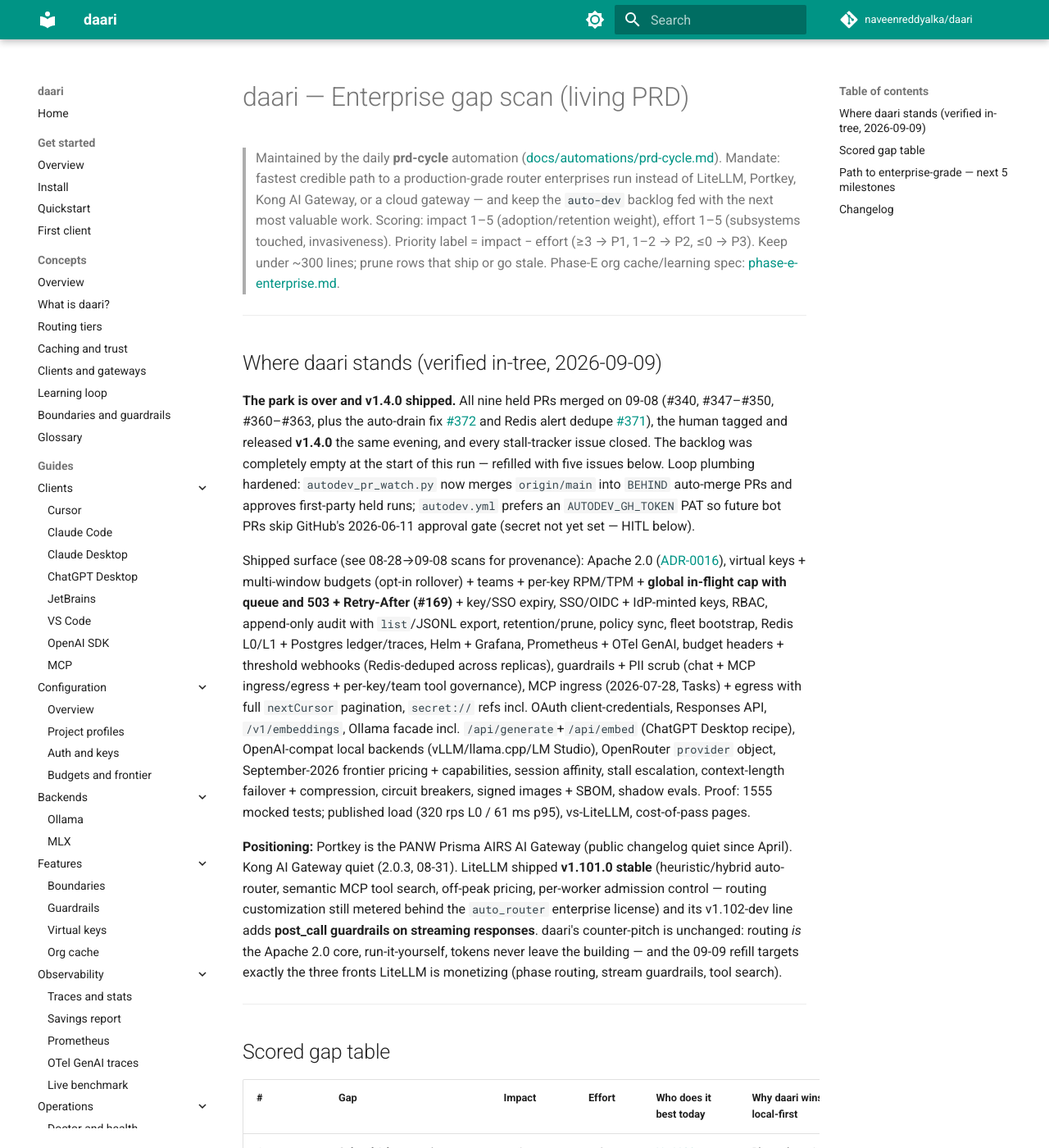
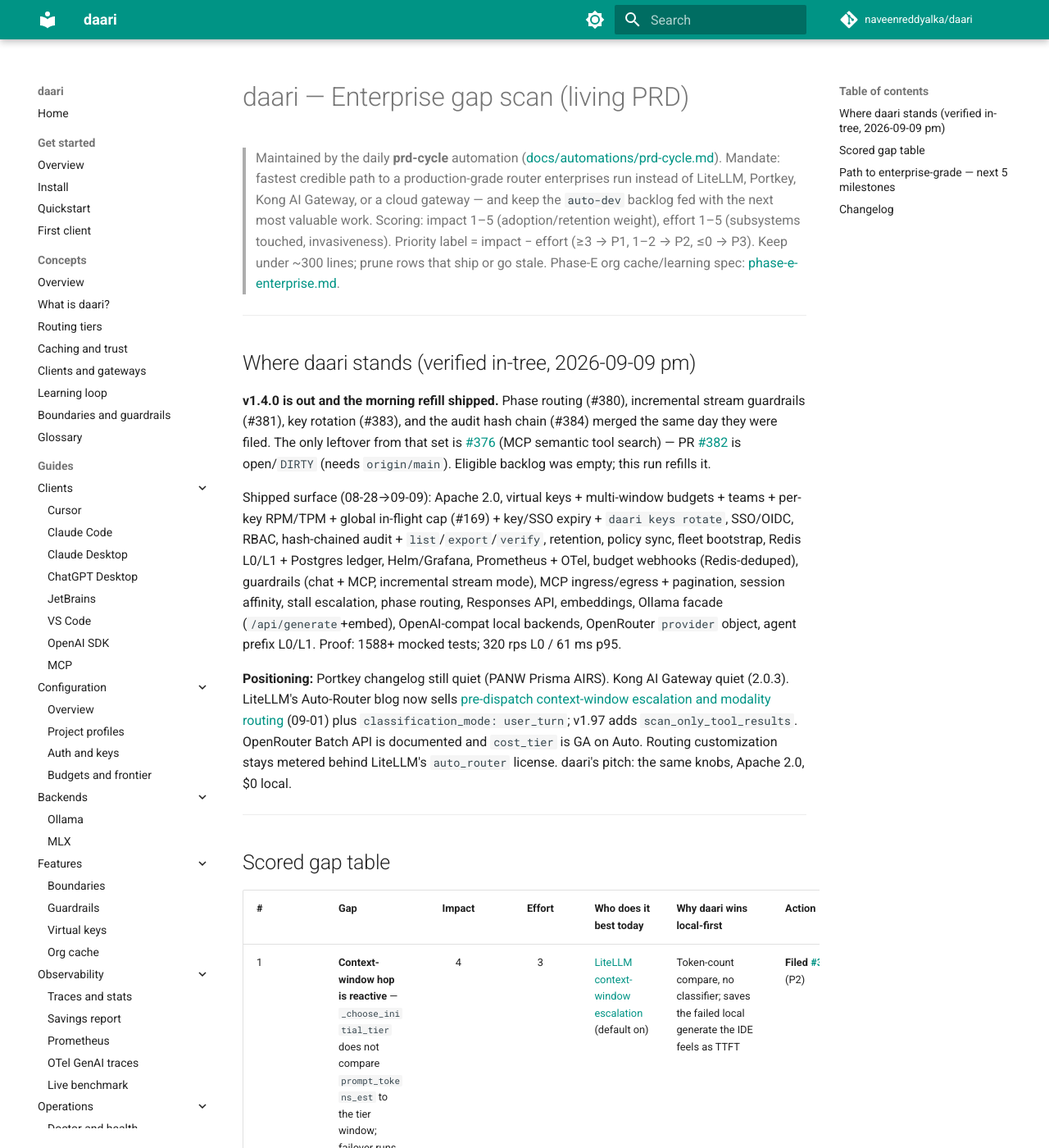
Before and after one commit to naveenreddyalka/daari, an MkDocs documentation site: the page built from docs/prd/ENTERPRISE.md, in a window 1280 px wide and 1400 px high. Shown: the whole window at 82% size. Built offline with MkDocs 1.6.1 and Material for MkDocs 9.7.7, drawn with Linux system fonts in a browser that asks for light colours; comment, search, counter and statistics services are not loaded; some of the changed text lies outside the part shown.

Commit message:
docs(prd): 2026-09-09 pm gap scan — refill after morning drain; filed #385–#389
Co-authored-by: Cursor <cursoragent@cursor.com>

```diff
--- a/docs/prd/ENTERPRISE.md
+++ b/docs/prd/ENTERPRISE.md
@@ -11,46 +11,34 @@
 
 ---
 
-## Where daari stands (verified in-tree, 2026-09-09)
+## Where daari stands (verified in-tree, 2026-09-09 pm)
 
-**The park is over and v1.4.0 shipped.** All nine held PRs merged on 09-08
-(#340, #347–#350, #360–#363, plus the auto-drain fix
-[#372](https://github.com/naveenreddyalka/daari/pull/372) and Redis alert
-dedupe [#371](https://github.com/naveenreddyalka/daari/pull/371)), the human
-tagged and released **v1.4.0** the same evening, and every stall-tracker issue
-closed. The backlog was completely empty at the start of this run — refilled
-with five issues below. Loop plumbing hardened: `autodev_pr_watch.py` now
-merges `origin/main` into `BEHIND` auto-merge PRs and approves first-party
-held runs; `autodev.yml` prefers an `AUTODEV_GH_TOKEN` PAT so future bot PRs
-skip GitHub's 2026-06-11 approval gate (secret not yet set — HITL below).
+**v1.4.0 is out and the morning refill shipped.** Phase routing (#380),
+incremental stream guardrails (#381), key rotation (#383), and the audit hash
+chain (#384) merged the same day they were filed. The only leftover from that
+set is [#376](https://github.com/naveenreddyalka/daari/issues/376) (MCP
+semantic tool search) — PR [#382](https://github.com/naveenreddyalka/daari/pull/382)
+is open/`DIRTY` (needs `origin/main`). Eligible backlog was empty; this run
+refills it.
 
-Shipped surface (see 08-28→09-08 scans for provenance): Apache 2.0
-([ADR-0016](../adr/0016-apache-2-relicense.md)), virtual keys + multi-window
-budgets (opt-in rollover) + teams + per-key RPM/TPM + **global in-flight cap
-with queue and 503 + Retry-After (#169)** + key/SSO expiry, SSO/OIDC +
-IdP-minted keys, RBAC, append-only audit with `list`/JSONL export,
-retention/prune, policy sync, fleet bootstrap, Redis L0/L1 + Postgres
-ledger/traces, Helm + Grafana, Prometheus + OTel GenAI, budget headers +
-threshold webhooks (Redis-deduped across replicas), guardrails + PII scrub
-(chat + MCP ingress/egress + per-key/team tool governance), MCP ingress
-(2026-07-28, Tasks) + egress with full `nextCursor` pagination, `secret://`
-refs incl. OAuth client-credentials, Responses API, `/v1/embeddings`, Ollama
-facade incl. `/api/generate`+`/api/embed` (ChatGPT Desktop recipe),
-OpenAI-compat local backends (vLLM/llama.cpp/LM Studio), OpenRouter
-`provider` object, September-2026 frontier pricing + capabilities, session
-affinity, stall escalation, context-length failover + compression, circuit
-breakers, signed images + SBOM, shadow evals. Proof: 1555 mocked tests;
-published load (320 rps L0 / 61 ms p95), vs-LiteLLM, cost-of-pass pages.
+Shipped surface (08-28→09-09): Apache 2.0, virtual keys + multi-window
+budgets + teams + per-key RPM/TPM + global in-flight cap (#169) + key/SSO
+expiry + `daari keys rotate`, SSO/OIDC, RBAC, hash-chained audit +
+`list`/`export`/`verify`, retention, policy sync, fleet bootstrap, Redis
+L0/L1 + Postgres ledger, Helm/Grafana, Prometheus + OTel, budget webhooks
+(Redis-deduped), guardrails (chat + MCP, incremental stream mode), MCP
+ingress/egress + pagination, session affinity, stall escalation, phase
+routing, Responses API, embeddings, Ollama facade (`/api/generate`+embed),
+OpenAI-compat local backends, OpenRouter `provider` object, agent prefix
+L0/L1. Proof: 1588+ mocked tests; 320 rps L0 / 61 ms p95.
 
-**Positioning:** Portkey is the PANW Prisma AIRS AI Gateway (public changelog
-quiet since April). Kong AI Gateway quiet (2.0.3, 08-31). LiteLLM shipped
-**v1.101.0 stable** (heuristic/hybrid auto-router, semantic MCP tool search,
-off-peak pricing, per-worker admission control — routing customization still
-metered behind the `auto_router` enterprise license) and its v1.102-dev line
-adds **post_call guardrails on streaming responses**. daari's counter-pitch
-is unchanged: routing *is* the Apache 2.0 core, run-it-yourself, tokens never
-leave the building — and the 09-09 refill targets exactly the three fronts
-LiteLLM is monetizing (phase routing, stream guardrails, tool search).
+**Positioning:** Portkey changelog still quiet (PANW Prisma AIRS). Kong AI
+Gateway quiet (2.0.3). LiteLLM's Auto-Router blog now sells
+[pre-dispatch context-window escalation and modality routing](https://docs.litellm.ai/blog/auto-router-more-routing-configurations)
+(09-01) plus `classification_mode: user_turn`; v1.97 adds
+`scan_only_tool_results`. OpenRouter Batch API is documented and `cost_tier`
+is GA on Auto. Routing customization stays metered behind LiteLLM's
+`auto_router` license. daari's pitch: the same knobs, Apache 2.0, $0 local.
 
 ---
 
@@ -58,89 +46,64 @@ LiteLLM is monetizing (phase routing, stream guardrails, tool search).
 
 | # | Gap | Impact | Effort | Who does it best today | Why daari wins local-first | Action |
 |---|-----|:--:|:--:|------------------------|----------------------------|--------|
-| 1 | **Subtask/phase routing** — no per-agent-phase tiering (explore/verify/implement); LiteLLM's 09-07 experiment matched fixed-Opus quality at 46% less cost; session affinity + stall escalation (the groundwork) merged 09-08 | 4 | 3 | [LiteLLM subtask classifier](https://docs.litellm.ai/blog/subtask-type-routing) (experimental, enterprise-licensed) | Phase detection from tool history is stateless and on-box; explore turns are exactly what $0 local tiers are for | **Done [#374](https://github.com/naveenreddyalka/daari/issues/374)** |
-| 2 | **Guardrails force full stream buffering** — `_can_relay_frontier_stream` returns False with guardrails on; every streamed answer buffers before the first byte (verified `router.py` ~3127) | 4 | 3 | [LiteLLM v1.102-dev streaming post_call guardrails](https://github.com/BerriAI/litellm/pull/38788) | Rules are regex + local PII scrub — incremental scanning is microseconds per chunk, no guardrail API hop | **Done [#375](https://github.com/naveenreddyalka/daari/issues/375)** |
-| 3 | **MCP semantic tool search** — pagination (#363) means aggregated catalogs of hundreds of tools now reach small local models, which are most hurt by tool flooding | 4 | 3 | LiteLLM `mcp_tool_search` (v1.101 stable, embedding-ranked) | `/v1/embeddings` + local embed models → $0 ranking, tool descriptions never leave the box | **Filed [#376](https://github.com/naveenreddyalka/daari/issues/376)** (P2) |
-| 4 | **No zero-downtime key rotation** — revoke+create is a hard cutover losing budgets/team/policy identity; SOC 2-style rotation schedules expect overlap | 3 | 2 | LiteLLM key regenerate | Rotation is a local state transition + audit row; completes the on-box credential lifecycle with expiry (#331) | **Done [#377](https://github.com/naveenreddyalka/daari/issues/377)** |
-| 5 | **Audit log is not tamper-evident** — SQLite rows editable by anyone with disk access; export shows no trace | 3 | 2 | Nobody (LiteLLM/Kong audit is plain DB rows) | Self-hosted audit needs tamper-evidence *more* than SaaS; SHA-256 hash chain is stdlib-only | **Done [#378](https://github.com/naveenreddyalka/daari/issues/378)** || 6 | **Batch API** — no `/v1/batches`; agents and eval pipelines increasingly submit batch jobs | 4 | 4 | OpenRouter Batch API (beta); LiteLLM e2e batch billing | Drain batches through idle local tiers overnight at $0 — no cloud gateway can copy it. MCP Tasks store (#315) is the template | Watch — file when a daari-served client sends batches; sketch first |
-| 7 | **MCP agent identity** — [WIF SEP-1933](https://github.com/modelcontextprotocol/modelcontextprotocol/pull/1933) + DPoP SEP-1932 both still **draft** (re-checked 09-09); MCP roadmap makes agent identity a priority area | 3 | 3 | MCP Tier-1 SDKs; LiteLLM MCP session RFC 7662 + ID-JAG relay | Workload JWTs (K8s/SPIFFE) as inbound auth fit fleets; `secret://oauth` + key expiry are the groundwork | Watch — file when SEP-1933 merges or a fleet asks |
-| 8 | **Gemini-native facade** — no `/v1beta` `generateContent`; Gemini CLI can't point at daari | 3 | 4 | Nobody self-hosted | Same dialect-facade trick as Ollama/Anthropic | Watch — file when a target client is confirmed |
-| 9 | **A2A gateway** — no Agent2Agent ingress/egress governance | 3 | 4 | Kong Agent Gateway | Local agents delegating over A2A get routing/cache/policy without a cloud hop | Watch — revisit when a daari-served client speaks A2A |
-| 10 | **Admin console** — web dashboard read-only; key/team/budget management is CLI-only | 3 | 4 | LiteLLM admin UI | CLI-first fits operators; a UI matters at org rollout scale | Watch — wait for operator demand |
-| 11 | **Off-peak pricing windows** — some providers discount by time window; daari prices flat per model | 2 | 2 | LiteLLM `off_peak_pricing` (v1.101 stable) | Local math at cost time; pairs with rollover (#349) | Watch — file when a provider daari routes to publishes off-peak rates |
-| 12 | **Per-request `cost_tier` body param** — OpenRouter Auto router GA'd it in-body; daari has `X-Daari-Tier-Cap` header + profiles | 2 | 2 | OpenRouter Auto router | Header + `.daari.yaml` cover most cases | Watch — file if a client can't set headers |
-| 13 | **Streamed live cost** — LiteLLM puts `usage.cost` on the final streamed usage chunk; daari streams a usage chunk without cost (cost headers can't carry a post-stream figure) | 2 | 2 | LiteLLM spend controls | Cost math is already local (#278); one field on the existing usage chunk | Watch — file when a streaming client asks for live spend |
-| 14 | **Ollama 0.34 facade parity** — 0.34 (rc3) adds OpenAI-compat client tool search and response compaction; daari's facade tolerates unknown fields (`extra="ignore"`) but hasn't been verified against the GA surface | 2 | 2 | Ollama upstream | Facade recipe is daari's ChatGPT Desktop path (#343) | Watch — verify `/api` parity when 0.34.0 GAs |
-| 15 | **Image/multimodal generation API** — chat vision routes; no `/v1/images` | 2 | 4 | OpenRouter Image API | Local diffusion is a different product | Non-goal for now |
+| 1 | **Context-window hop is reactive** — `_choose_initial_tier` does not compare `prompt_tokens_est` to the tier window; failover runs only after a local 400 (`failover.py`) | 4 | 3 | [LiteLLM context-window escalation](https://docs.litellm.ai/blog/auto-router-more-routing-configurations) (default on) | Token-count compare, no classifier; saves the failed local generate the IDE feels as TTFT | **Filed [#385](https://github.com/naveenreddyalka/daari/issues/385)** (P2) |
+| 2 | **Streamed usage has no `cost`** — `usage_chunk()` emits tokens only; `X-Daari-Cost` cannot carry a post-stream figure | 3 | 2 | LiteLLM spend controls | `cost_usd()` already local (#278); local tiers are $0 | **Filed [#386](https://github.com/naveenreddyalka/daari/issues/386)** (P2) |
+| 3 | **Chat tool results skip guardrails** — MCP `check_tool_result` exists; OpenAI `role=tool` / Anthropic `tool_result` reach the model unchecked | 3 | 2 | LiteLLM `scan_only_tool_results` (v1.97) | Same regex/PII engine; secrets in tool payloads never enter context or L0 | **Filed [#387](https://github.com/naveenreddyalka/daari/issues/387)** (P2) |
+| 4 | **No in-body `cost_tier`** — OpenRouter Auto clients send `cost_tier` / `plugins.auto-router`; daari only reads `X-Daari-Tier-Cap` | 3 | 2 | OpenRouter Auto router | Map onto the existing L3–L6 cap; header still wins | **Filed [#388](https://github.com/naveenreddyalka/daari/issues/388)** (P2) |
+| 5 | **Every tool turn re-profiles** — `build_prompt_profile` runs on continuations; `session_affinity` (default off) pins tier but still pays the profiler | 3 | 2 | LiteLLM `classification_mode: user_turn` | Message-list signal already in `session_affinity.is_tool_result` | **Filed [#389](https://github.com/naveenreddyalka/daari/issues/389)** (P2) |
+| 6 | **MCP semantic tool search** — large aggregated catalogs vs small local models | 4 | 3 | LiteLLM `mcp_tool_search` | Local embeddings, $0 ranking | **In flight [#376](https://github.com/naveenreddyalka/daari/issues/376)** / [PR #382](https://github.com/naveenreddyalka/daari/pull/382) |
+| 7 | **Batch API** — no `/v1/batches` | 4 | 4 | OpenRouter Batch API | Idle local tiers overnight at $0; MCP Tasks (#315) is the template | Watch — sketch when a daari client submits batches |
+| 8 | **MCP agent identity** — [SEP-1933](https://github.com/modelcontextprotocol/modelcontextprotocol/pull/1933) still **draft** (re-checked 09-09 pm) | 3 | 3 | MCP Tier-1 SDKs | `secret://oauth` + key expiry are ready | Watch — file when SEP-1933 merges |
+| 9 | **Gemini-native facade** — no `/v1beta` `generateContent` | 3 | 4 | Nobody self-hosted | Same dialect-facade as Ollama/Anthropic | Watch — file when a target client is confirmed |
+| 10 | **A2A / admin UI / off-peak / `/v1/images`** | 2–3 | 2–4 | Kong / LiteLLM / OpenRouter | Unchanged; no new client demand this run | Watch / non-goal |
+| 11 | **Ollama 0.34 facade** — still rc (ChatGPT Desktop, client tool search, compaction); facade uses `extra="ignore"` | 2 | 2 | Ollama upstream | #343 recipe | Watch — verify when 0.34.0 GAs |
 
-Open backlog after this run:
-[#376](https://github.com/naveenreddyalka/daari/issues/376) MCP tool search
-— remaining open P2 while #377/#378 ship.
+Morning rows 1–5 from 09-09 (#374–#378) shipped except #376. Pruned from the
+active table.
+
+Open backlog after this run: #376 (PR in flight) plus
+[#385](https://github.com/naveenreddyalka/daari/issues/385)–[#389](https://github.com/naveenreddyalka/daari/issues/389).
 
 ---
 
 ## Path to enterprise-grade — next 5 milestones
 
-1. **Ship the routing/guardrail counter-offensive** (rows 1–3,
-   [#374](https://github.com/naveenreddyalka/daari/issues/374)–[#376](https://github.com/naveenreddyalka/daari/issues/376)):
-   phase routing, incremental stream guardrails, and semantic tool search are
-   the three features LiteLLM is monetizing behind its enterprise license —
-   daari ships them Apache 2.0, on-box, at $0 marginal cost.
-2. **Complete the credential lifecycle** (rows 4–5,
-   [#377](https://github.com/naveenreddyalka/daari/issues/377)/[#378](https://github.com/naveenreddyalka/daari/issues/378)):
-   zero-downtime rotation and tamper-evident audit close the two remaining
-   SOC 2-shaped holes in the keys/audit story.
-3. **End the approval-gate class for good** (HITL): set the
-   `AUTODEV_GH_TOKEN` secret (a user PAT) so autodev PRs stop being
-   `github-actions[bot]`-attributed; merge the green release-chore PR
+1. **Land #376** (merge [PR #382](https://github.com/naveenreddyalka/daari/pull/382)
+   after it picks up `main`) so semantic tool search ships with the rest of
+   the morning LiteLLM-parity set.
+2. **Stop wasting the first local hop** ([#385](https://github.com/naveenreddyalka/daari/issues/385)):
+   pre-dispatch context-window escalation is the routing feature LiteLLM just
+   blogged; daari can do it with a token estimate.
+3. **Spend + safety on the agent loop**
+   ([#386](https://github.com/naveenreddyalka/daari/issues/386)/[#387](https://github.com/naveenreddyalka/daari/issues/387)):
+   live `usage.cost` and tool-result guardrails are what Cursor-shaped
+   clients already expect.
+4. **Drop-in for OpenRouter bodies**
+   ([#388](https://github.com/naveenreddyalka/daari/issues/388)/[#389](https://github.com/naveenreddyalka/daari/issues/389)):
+   `cost_tier` + user-turn classification so a migrated client does not
+   silently climb the ladder every tool turn.
+5. **HITL leftovers:** set `AUTODEV_GH_TOKEN`; merge
    [#373](https://github.com/naveenreddyalka/daari/pull/373) (brew formula
-   for v1.4.0).
-4. **Batch API when demand lands** (row 6): idle local tiers overnight at $0
-   is the single most defensible cost story daari hasn't told yet.
-5. **Agent identity when the spec settles** (row 7): SEP-1933 is a named MCP
-   roadmap priority; `secret://oauth` and key expiry mean daari can move
-   within days of the merge.
+   for v1.4.0). Batch API stays watch.
 
-Standing HITL asks: set `AUTODEV_GH_TOKEN` (repo secret, user PAT with
-contents+PR scope); merge [#373](https://github.com/naveenreddyalka/daari/pull/373)
-(all checks green; brew formula for the v1.4.0 release you tagged).
+Standing HITL asks: `AUTODEV_GH_TOKEN` (user PAT, contents+PR); merge #373.
 
 ---
 
 ## Changelog
 
-- **2026-09-09** — **Park over, v1.4.0 released, backlog refilled.** All nine
-  held PRs merged 09-08 plus auto-drain (#372) and alert dedupe (#371); human
-  tagged v1.4.0. Backlog was empty — filed
-  [#374](https://github.com/naveenreddyalka/daari/issues/374) phase routing,
-  [#375](https://github.com/naveenreddyalka/daari/issues/375) incremental
-  streaming guardrails (verified: guardrails currently disable the stream
-  relay and force full buffering),
-  [#376](https://github.com/naveenreddyalka/daari/issues/376) MCP semantic
-  tool search, [#377](https://github.com/naveenreddyalka/daari/issues/377)
-  key rotation, [#378](https://github.com/naveenreddyalka/daari/issues/378)
-  audit hash chain (all P2). Outward: LiteLLM v1.101.0 stable + v1.102-dev
-  streaming guardrails; vLLM v0.29.0 (MRV2 default, queue admission flags);
-  Ollama 0.34.0-rc3 (ChatGPT Desktop, new watch row 14); Kong quiet;
-  SEP-1933 still draft; OpenRouter GA'd Responses + `cost_tier`. Inward
-  corrections: **global in-flight cap already shipped** (#169 — admission
-  row pruned); Anthropic gateway accepts unknown content blocks (no parity
-  defect). New HITL: set `AUTODEV_GH_TOKEN`, merge #373.
-- **2026-09-08** — Park deepened to nine PRs (fifth day). Named the drain
-  hazard (strict up-to-date protection ⇒ ~9 manual rounds). Filed #368
-  auto-drain + #369 alert dedupe; stopped at 2/5 issues deliberately.
-  Outward: LiteLLM subtask/phase routing blog (09-07), stall-escalation post.
-- **2026-09-07** — Full park (five PRs). LiteLLM v1.101-rc.1 routing
-  offensive behind `auto_router` license; Fable 5.1 + GPT-6 Astra at $10/$50.
-  Filed #355 pricing (P1), #356 session affinity, #357 stall escalation,
-  #358 MCP pagination.
-- **2026-09-06** — Label HITL ended (labeler #336). One park (#340); stall
-  re-pick spam → #342 dedupe, #343 ChatGPT Desktop facade, #344 budget
-  rollover, #345 audit read path.
-- **2026-09-03** — Second drain in two days. Refill: #330 labeler, #331 key
-  expiry, #332 retention, #333 budget webhooks, #334 v1.4.0 prep.
-- **2026-09-02** — Backlog drained; Apache 2.0 merged; 15 PRs in ~36h.
-- **2026-08-28→09-01** (condensed) — Created this PRD; discovered the
-  `action_required` park class, the stale search index (→ GraphQL reads), the
-  closing-keyword hazard, the PANW/Portkey acquisition; filed #275–#279,
-  #285–#289, #294–#297.
+- **2026-09-09 pm** — Morning refill #374/#375/#377/#378 merged (PRs
+  #380/#381/#383/#384). Eligible backlog empty except #376/`DIRTY` #382.
+  Outward: LiteLLM context-window + modality blog; `user_turn` classifier
+  mode; v1.97 `scan_only_tool_results`; OpenRouter Batch docs + GA
+  `cost_tier`; SEP-1933 still draft; Ollama 0.34 still rc. Inward verified:
+  `usage_chunk()` has no `cost`; tool-role messages skip guardrails; no
+  `cost_tier` parse; context failover is post-error only. Filed
+  [#385](https://github.com/naveenreddyalka/daari/issues/385)–[#389](https://github.com/naveenreddyalka/daari/issues/389)
+  (all P2).
+- **2026-09-09** — Park over, v1.4.0 released. Filed #374–#378.
+- **2026-09-08** — Nine-PR park; filed #368 auto-drain + #369 alert dedupe.
+- **2026-09-07** — Filed #355–#358 (pricing, affinity, stall, MCP pages).
+- **2026-09-06** — #342–#345 (stall dedupe, ChatGPT Desktop, rollover, audit).
+- **2026-09-03→09-02** — Labeler, expiry, retention, webhooks; Apache 2.0.
+- **2026-08-28→09-01** (condensed) — Created this PRD; park class; PANW/Portkey.
```
